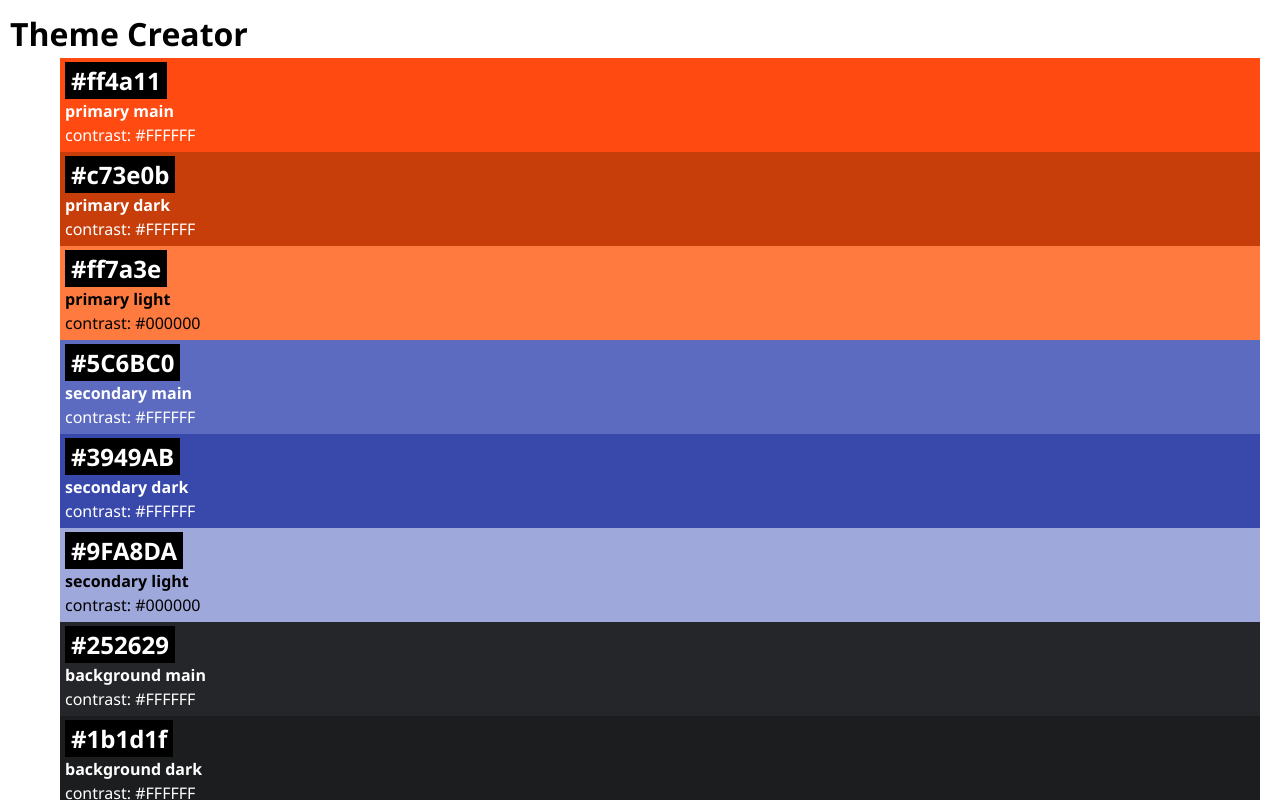
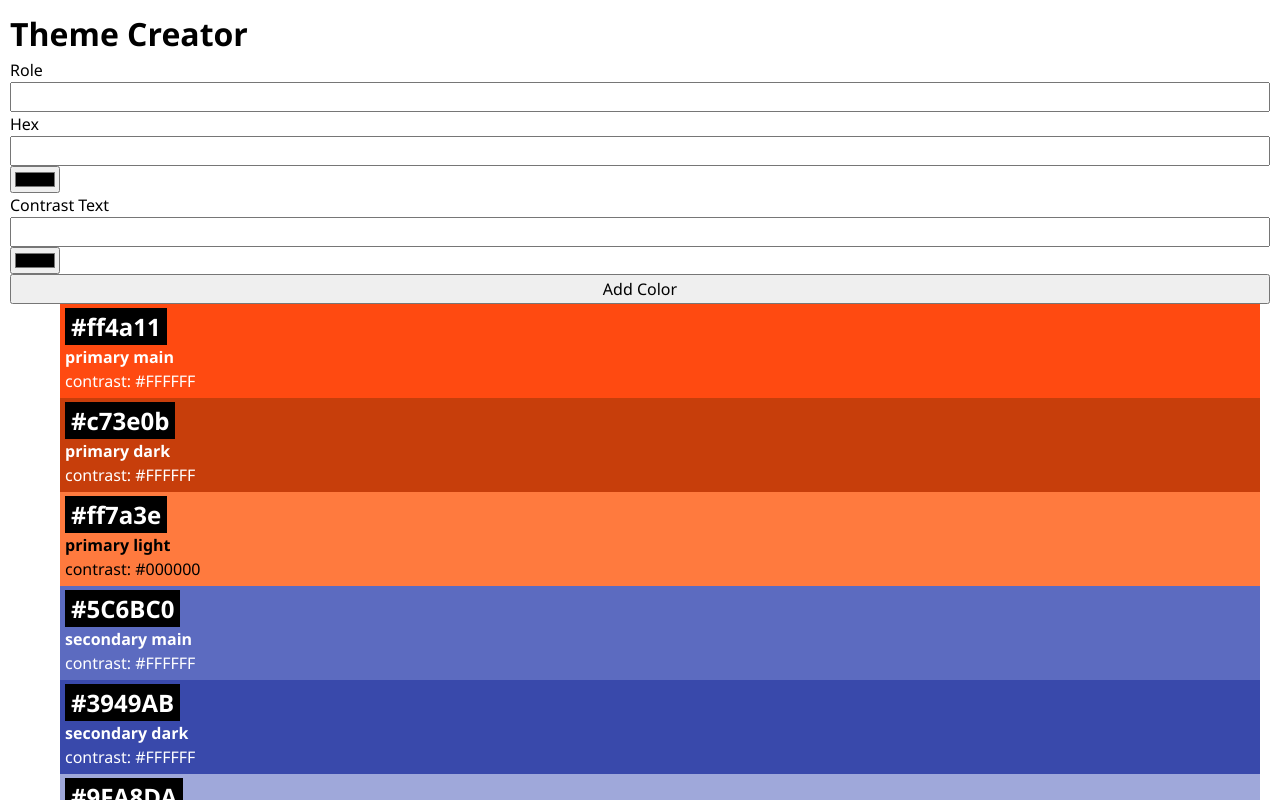
Before and after one commit to melanie-adler/recap-project-4, a React (Vite) app: page / in a window 1280 px wide. Shown: the top 800 px of the page. Built offline with nearby package versions, Linux system fonts and the light colour scheme.

Commit message:
add initial form

```diff
--- a/src/App.jsx
+++ b/src/App.jsx
@@ -1,11 +1,13 @@
 import { initialColors } from "./lib/colors";
 import Color from "./Components/Color/Color";
 import "./App.css";
+import ColorForm from "./Components/ColorForm/ColorForm";
 
 function App() {
   return (
     <>
       <h1>Theme Creator</h1>
+      <ColorForm />
       <ul>
         {initialColors.map((color) => {
           return (
--- /dev/null
+++ b/src/Components/ColorForm/ColorForm.css
@@ -0,0 +1,4 @@
+.form-container {
+  display: flex;
+  flex-direction: column;
+}
--- /dev/null
+++ b/src/Components/ColorForm/ColorForm.jsx
@@ -0,0 +1,28 @@
+import "./ColorForm.css";
+
+export default function ColorForm() {
+  function handleSubmit(event) {
+    event.preventDefault();
+
+    const formData = new FormData(event.target);
+    const data = Object.fromEntries(formData);
+
+    console.log(data);
+  }
+
+  return (
+    <>
+      <form className="form-container" onSubmit={handleSubmit}>
+        <label htmlFor="role">Role</label>
+        <input type="text" name="role" id="role"></input>
+        <label htmlFor="hex">Hex</label>
+        <input type="text" name="hex" id="hex"></input>
+        <input type="color" name="hex-color" id="hex-color"></input>
+        <label htmlFor="contrast">Contrast Text</label>
+        <input type="text" name="contrast" id="contrast"></input>
+        <input type="color" name="contrast-color" id="contrast-color"></input>
+        <button type="submit">Add Color</button>
+      </form>
+    </>
+  );
+}
```
